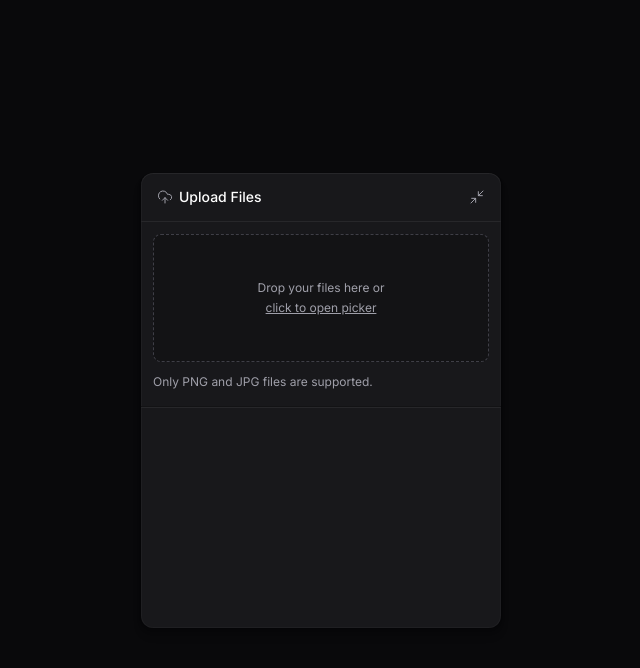
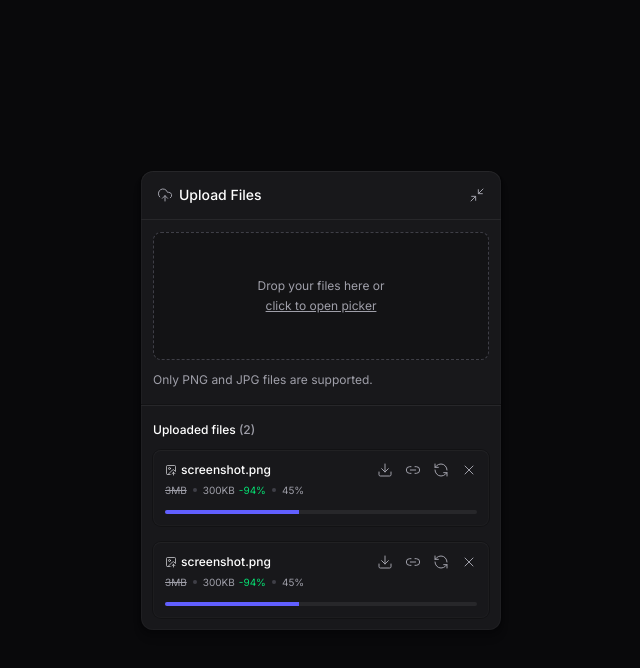
Before and after one commit to gustavorattmann/Aula-Upload-Widget-Web, a React (Vite) app: page / in a window 1280 px wide. Both pictures are taken after a click on the button "Upload Files". Shown: the top 668 px of the page, without its empty margins (319-959 px from the left). Built offline with nearby package versions, Linux system fonts and the light colour scheme.

Commit message:
Criar duas listas estáticas de progresso do upload

```diff
--- a/package.json
+++ b/package.json
@@ -11,6 +11,7 @@
   },
   "dependencies": {
     "@radix-ui/react-collapsible": "^1.1.12",
+    "@radix-ui/react-progress": "^1.1.8",
     "@tailwindcss/vite": "^4.1.18",
     "lucide-react": "^0.563.0",
     "react": "^19.2.0",
--- /dev/null
+++ b/src/components/upload-widget-upload-item.tsx
@@ -0,0 +1,56 @@
+import * as Progress from "@radix-ui/react-progress";
+import { Download, ImageUp, Link2, RefreshCcw, X } from "lucide-react";
+import { Button } from "./ui/button";
+
+export function UploadWidgetUploadItem() {
+  return (
+    <div className="p-3 rounded-lg flex flex-col gap-3 shadow-shape-content bg-white/2 relative overflow-hidden [&+div]:mt-2">
+      <div className="flex flex-col gap-1">
+        <span className="text-xs font-medium flex items-center gap-1">
+          <ImageUp className="size-3 text-zinc-300" strokeWidth={1.5} />
+          <span>screenshot.png</span>
+        </span>
+
+        <span className="text-xxs text-zinc-400 flex gap-1.5 items-center">
+          <span className="line-through">3MB</span>
+          <div className="size-1 rounded-full bg-zinc-700" />
+          <span>
+            300KB
+            <span className="text-green-400 ml-1">-94%</span>
+          </span>
+          <div className="size-1 rounded-full bg-zinc-700" />
+          <span>45%</span>
+        </span>
+      </div>
+
+      <Progress.Root className="bg-zinc-800 rounded-full h-1 overflow-hidden">
+        <Progress.Indicator
+          className="bg-indigo-500 h-1"
+          style={{ width: "43%" }}
+        />
+      </Progress.Root>
+
+      <div className="absolute top-2 5 right-2 5 flex items-center gap-1">
+        <Button size="icon-sm">
+          <Download className="size-4" strokeWidth={1.5} />
+          <span className="sr-only">Download compressed image</span>
+        </Button>
+
+        <Button size="icon-sm">
+          <Link2 className="size-4" strokeWidth={1.5} />
+          <span className="sr-only">Copy remote URL</span>
+        </Button>
+
+        <Button size="icon-sm">
+          <RefreshCcw className="size-4" strokeWidth={1.5} />
+          <span className="sr-only">Retry upload</span>
+        </Button>
+
+        <Button size="icon-sm">
+          <X className="size-4" strokeWidth={1.5} />
+          <span className="sr-only">Cancel upload</span>
+        </Button>
+      </div>
+    </div>
+  );
+}
--- a/src/components/upload-widget-upload-list.tsx
+++ b/src/components/upload-widget-upload-list.tsx
@@ -1,3 +1,16 @@
+import { UploadWidgetUploadItem } from "./upload-widget-upload-item";
+
 export function UploadWidgetUploadList() {
-  return <div className="px-3 h-48"></div>;
+  return (
+    <div className="px-3 flex flex-col gap-3">
+      <span className="text-xs font-medium">
+        Uploaded files <span className="text-zinc-400">(2)</span>
+      </span>
+
+      <div className="flex flex-col gap-2">
+        <UploadWidgetUploadItem />
+        <UploadWidgetUploadItem />
+      </div>
+    </div>
+  );
 }
--- a/src/index.css
+++ b/src/index.css
@@ -13,4 +13,6 @@
     inset 0px 1px 0px rgba(255, 255, 255, 0.02),
     inset 0px 0px 0px 1px rgba(255, 255, 255, 0.02);
   --opacity-2: 0.02;
+  --text-xxs: 0.625rem;
+  --text-xxs--line-height: 1rem;
 }
```
Also changed, not shown: 1 other file (tests, documents, lock files or other folders).
